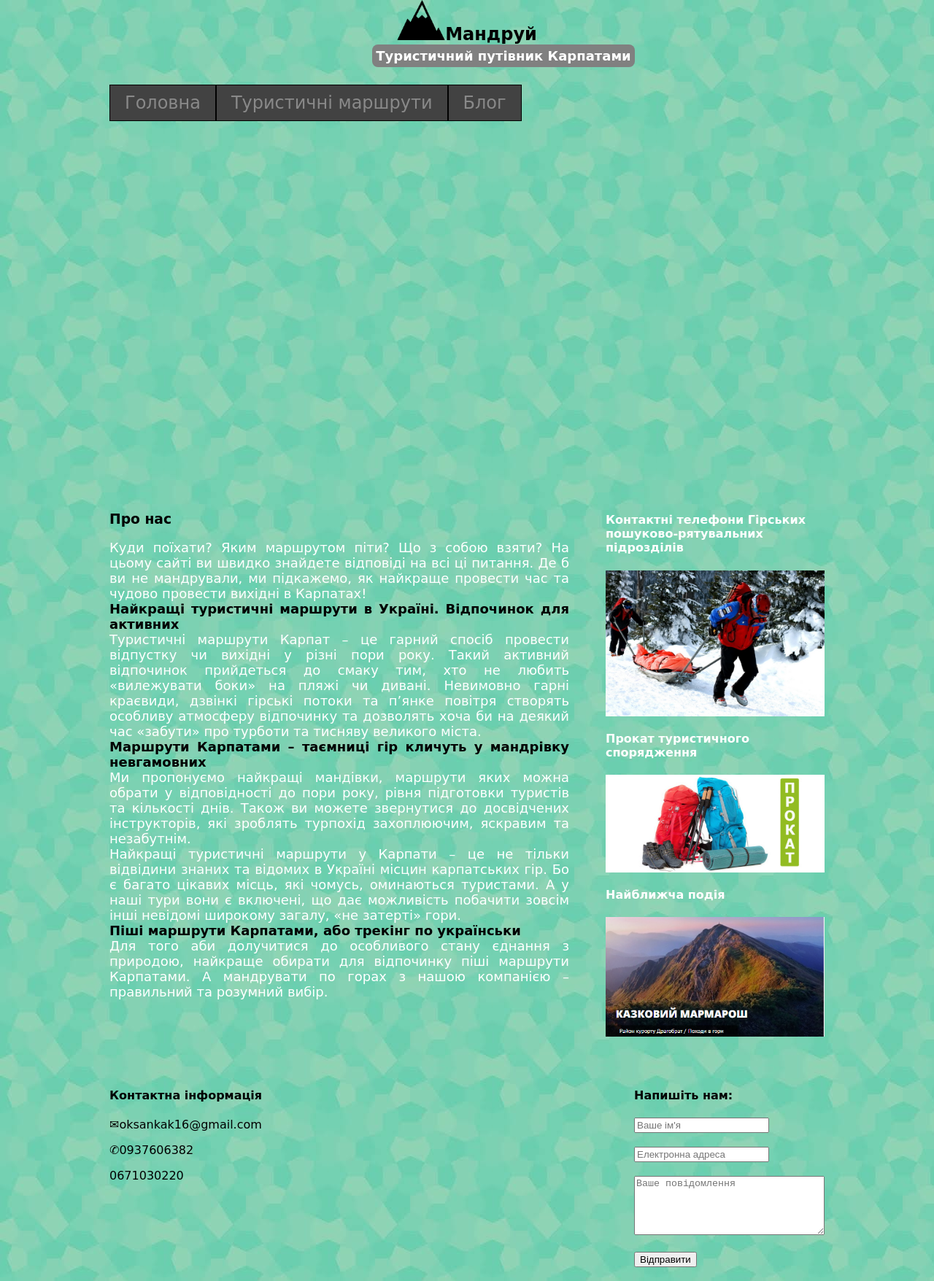
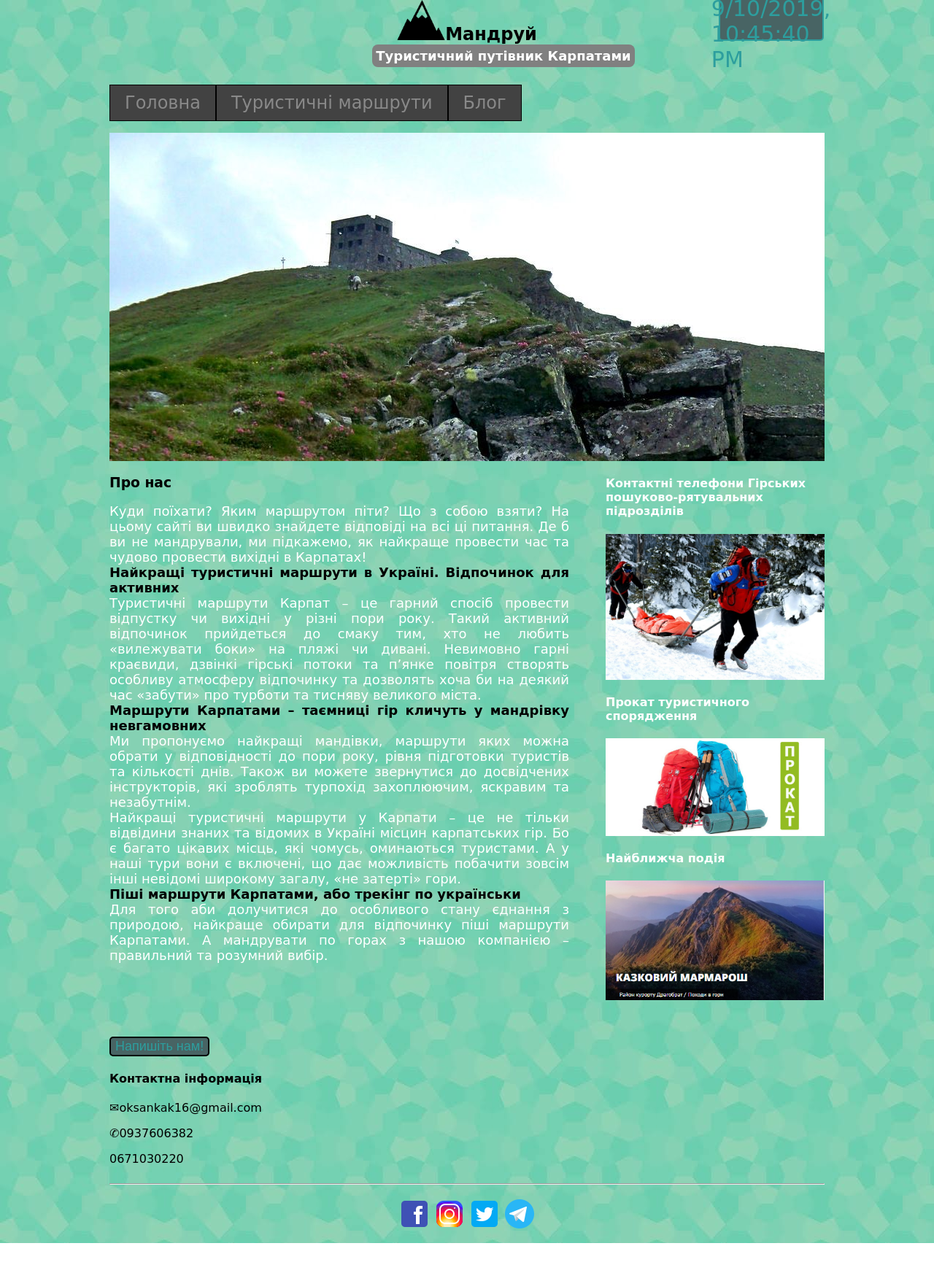
Before and after one commit to Oksankak16/site_html, a plain HTML site: page index.html in a window 1280 px wide. Shown: the top 1756 px of the page at 73% size. After the commit the page ends 1704 px from the top, so only its background shows below. Drawn offline with Linux system fonts and the light colour scheme; a web font is replaced by a local one.

Commit message:
js dynamic

```diff
--- a/css/index.css
+++ b/css/index.css
@@ -63,26 +63,42 @@ header nav div h1+h2{
     margin-left:100px;
 }
 /* create .slider */
-header .slider{
+ /* .slider{ */
     /* background-image: url(../images/mountain_change.jpeg); */
+    /* background-position: center;
+    background-size: cover;
+    height: 500px; */
+    /* display: flex;
+    align-items: center;
+    justify-content: center;
+    flex-direction: column; */
+/* } */
+/* old */
+.slide {
+    /* font-size: 40px;
+    padding: 40px;
+    box-sizing: border-box;
+    background: #333;
+    color: #fff; */
+}
+
+#slides {
     background-position: center;
     background-size: cover;
-    height: 500px;
-    display: flex;
-    align-items: center;
-    justify-content: center;
-    flex-direction: column;
+    background-attachment:fixed;
+    position: relative;
+    height: 450px;
+    padding: 0px;
+    margin: 0px;
+    list-style-type: none;
 }
-.showing {
-    opacity: 1;
-    z-index: 2;
-}
-.slider-item {
-    /* position: absolute;
-    left: 0px;
-    top: 0px;
+
+.slide {
+    position: absolute;
+    /* left: 0px;
+    top: 0px; */
     width: 100%;
-    height: 100%; */
+    height: 100%;
     opacity: 0;
     z-index: 1;
 
@@ -91,17 +107,22 @@ header .slider{
     -o-transition: opacity 1s;
     transition: opacity 1s;
 }
-header .slider .slider-item:nth-of-type(1){
-background-image: url(../images/mountain_change.jpeg)
+
+.showing {
+    opacity: 1;
+    z-index: 2;
 }
-header .slider .slider-item:nth-of-type(2){
-background-image: url(../images/img2.jpeg)
+.slide:nth-of-type(1){
+background-image: url(../images/mountain_change.jpeg);
 }
-header .slider .slider-item:nth-of-type(2){
-background-image: url(../images/img3.jpeg)
+ .slide:nth-of-type(2){
+background-image: url(../images/img2.jpeg);
+}
+.slide:nth-of-type(3){
+background-image: url(../images/img3.jpeg);
 }
 /* end slider */
-@media (min-width: 500px) {
+@media (min-width: 550px) {
     header nav div{
         margin: 0;
         display: flex;
@@ -165,8 +186,39 @@ width:300px;
  }
  footer{
      display:flex;
-     justify-content: space-between;
      margin-top: 50px;
-     /* flex-direction: row; */
-     /* align-items: space-between; */
+     flex-direction: column-reverse;
  }
+dialog{
+    margin-left: 400px;
+    margin-top: -80px;
+    border: 2px solid #2D9E9E;
+     background-color:#486464;
+     border-radius: 5px;
+}
+form{
+    margin:0;
+     /* color:#2D9E9E; */
+}
+button{
+     border: 2px solid black;
+     background-color:#486464;
+     border-radius: 5px;
+      color:#2D9E9E;
+      font-size: 18px;
+}
+ #clock{
+     width: 140px;
+     height: 60px;
+     font-size: 30px;
+     margin-top: -100px;
+     margin-left:85%;
+     border: 2px solid #2D9E9E;
+     background-color:#486464;
+     color:#2D9E9E;
+     border-radius: 5px;
+ }
+ figure {
+     display: flex;
+     justify-content: center;
+ }
--- a/index.html
+++ b/index.html
@@ -15,6 +15,7 @@
                         <img src="images/logo.png" alt="Логотип" height="55" width="66">Мандруй
                     </h1>
                     <h2>Туристичний путівник Карпатами</h2>
+                    <div id="clock"></div>
                 </div>
                 <ul class="menu">
                     <li>
@@ -30,17 +31,17 @@
             <button>Пошук</button></li> -->
                 </ul>
             </nav>
-            <div class="slider">
-                <div class="slider-item showing"></div>
-                <div class="slider-item"></div>
-                <div class="slider-item"></div>
+            <ul id="slides">
+                <li class="slide showing"></li>
+                <li class="slide"></li>
+                <li class="slide"></li>
             <!-- <img src="images/mountain_change.jpeg" alt="Гора" width="980" height="526" class="slider"> -->
             <!-- <img src="images/img2.jpeg" alt="mountains2" width="980" height="526">
          <img src="images/img3.jpeg" alt="mountains3" width="980" height="526">
          <img src="images/img4.jpeg" alt="mountains4" width="980" height="526">
          <img src="images/img5.jpeg" alt="mountains5" width="980" height="526">
          <img src="images/img6.jpeg" alt="mountains6" width="980" height="526"> -->
-            </div>
+            </ul>
         </header>
         <main>
             <article>
@@ -87,8 +88,9 @@
                 <p>0671030220</p>
             </section>
             <section>
-            <h4>Напишіть нам:</h4>
-            <form action="https://formspree.io/oksankak16@gmail.com" method="POST">
+<button id="show">Напишіть нам!</button>
+<dialog>
+            <form class="dialog" action="https://formspree.io/oksankak16@gmail.com" method="POST">
                 <label>
                     <input type="text" placeholder="Ваше ім'я" name="your_name">
                 </label>
@@ -108,6 +110,7 @@
                     <input type="submit" value="Відправити">
                 </label>
             </form>
+</dialog>
             </section>
         </footer>
         <article>
--- a/js/index.js
+++ b/js/index.js
@@ -1,13 +1,17 @@
 // create slider
-let slider=document.querySelectorAll('.slider-item');
-let currentslider=0;
-let slideInterval=setInterval(nextSlide, 2000);
-function nextSlide () {
-    slider[currentSlide].className = 'slider-item';
-    currentSlide = (currentSlide+1)%slider.length;
-    slider[currentSlide].className = 'slider-item showing';
+let slides = document.querySelectorAll('#slides .slide');
+let currentSlide = 0;
+let slideInterval = setInterval(nextSlide,2000);
+
+function nextSlide() {
+    slides[currentSlide].className = 'slide';
+    currentSlide = (currentSlide+1)%slides.length;
+    slides[currentSlide].className = 'slide showing';
 }
-//
+// create clock
+const clock=document.querySelector('#clock');
+setInterval( ()=> clock.innerText=(new Date()).toLocaleString(), 1000);
 
-// slider.addEventListener('click', actSlider);
-// function actSlider (){}
+// dialog
+let dialog = document.querySelector('dialog');
+document.querySelector('#show').addEventListener('click',() => dialog.show());
```
